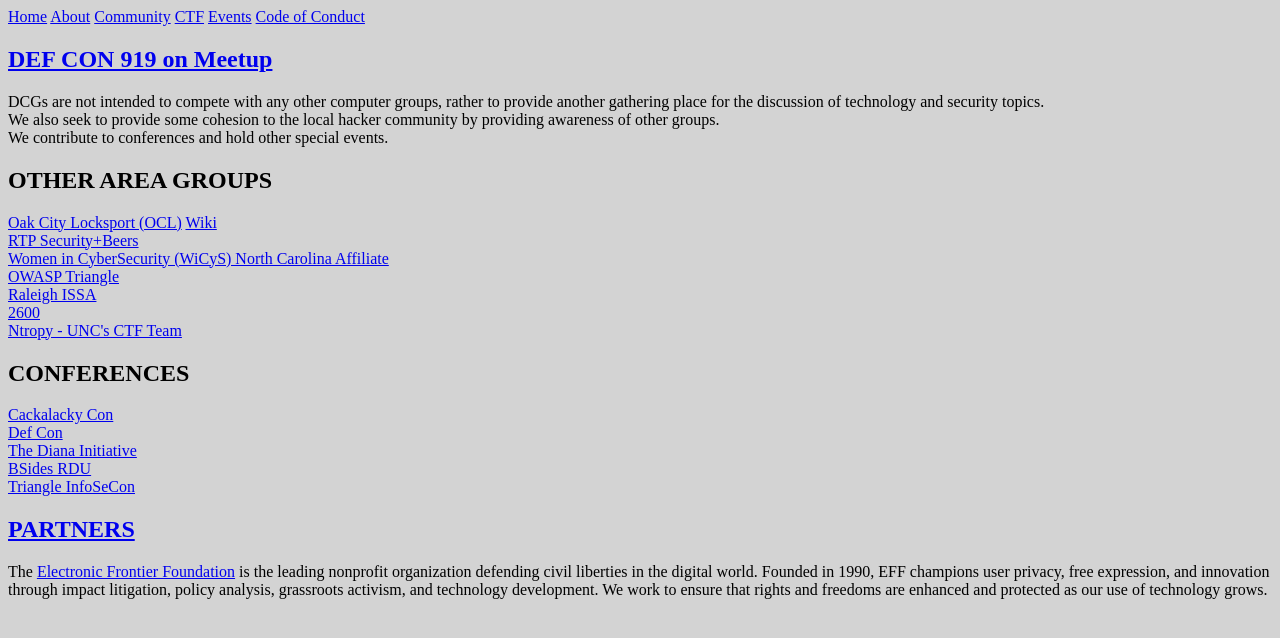
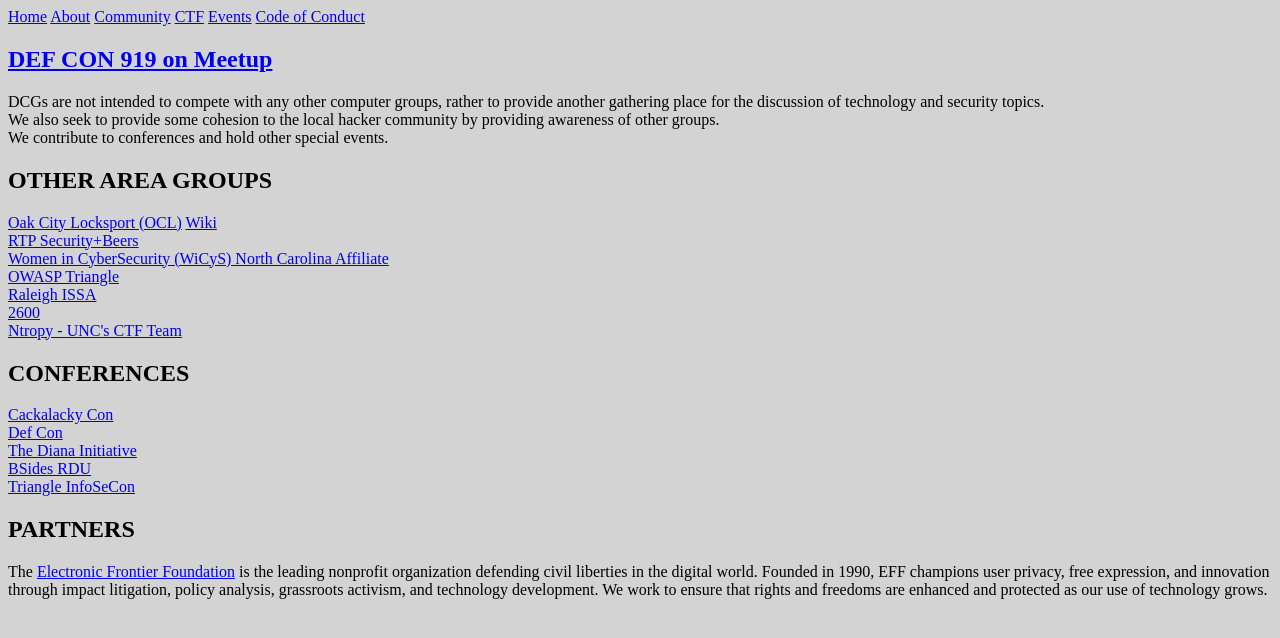
Before and after one commit to DC919/dc919.github.io, a plain HTML site: page community.html in a window 1280 px wide. Drawn offline with Linux system fonts and the light colour scheme.

Commit message:
Update community.html

```diff
--- a/community.html
+++ b/community.html
@@ -52,7 +52,7 @@
 <a href="https://www.dianainitiative.org/">The Diana Initiative</a><br />
 <a href="https://bsidesrdu.org/" target="_blank" rel="noopener noreferrer">BSides RDU</a><br />
 <a href="https://raleigh.issa.org/event/triangle-infosecon/" target="_blank" rel="noopener noreferrer">Triangle InfoSeCon</a><br /></p>
-<h2><a href="https://www.eff.org/">PARTNERS</a></h2>
+<h2>PARTNERS</h2>
 <p>The <a href="https://www.eff.org/">Electronic Frontier Foundation</a> is the leading nonprofit organization defending civil liberties in the digital world. Founded in 1990, EFF champions user privacy, free expression, and innovation through impact litigation, policy analysis, grassroots activism, and technology development. We work to ensure that rights and freedoms are enhanced and protected as our use of technology grows.</p>
 </div></section>
 </div></div></main>
```
